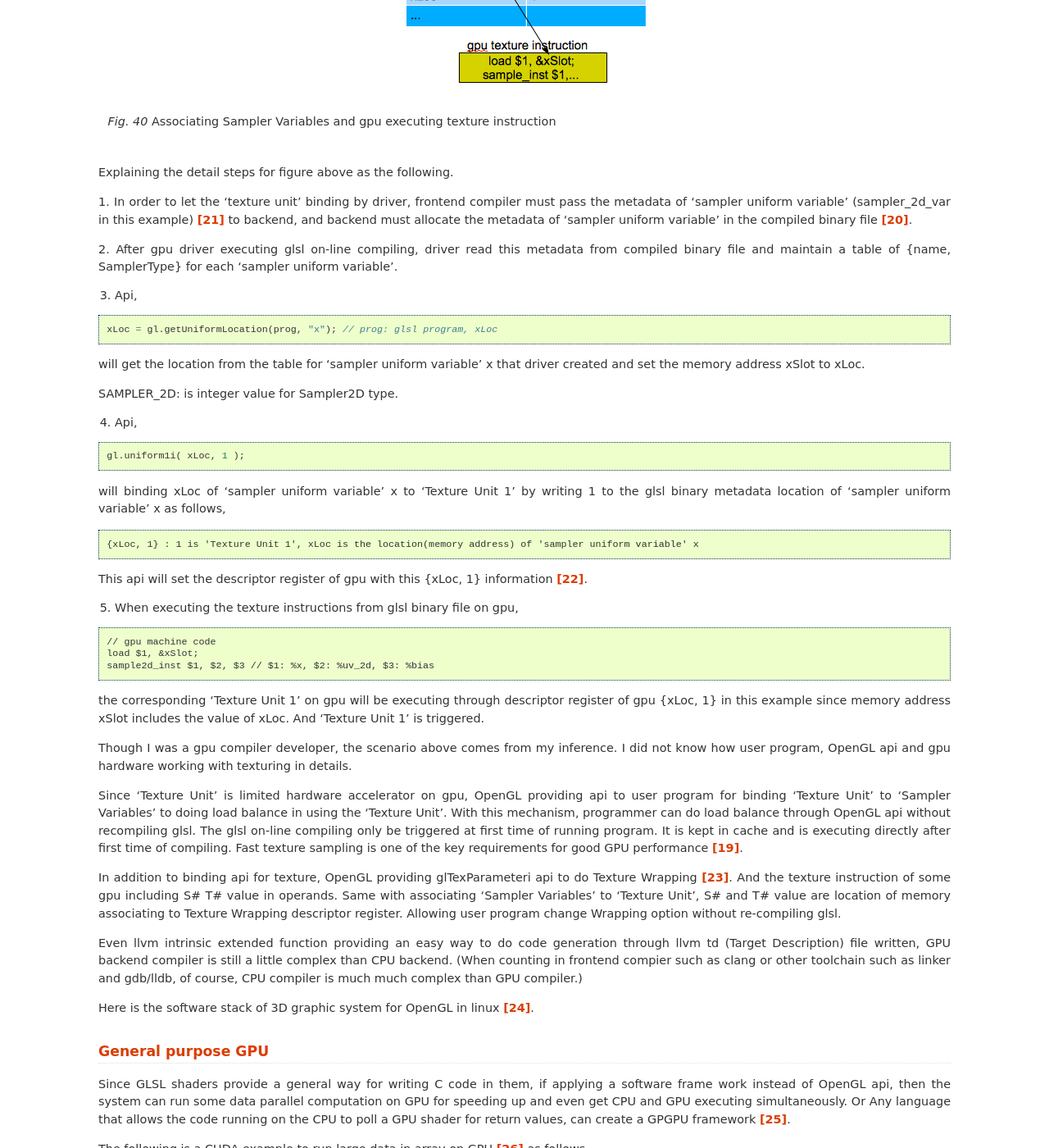
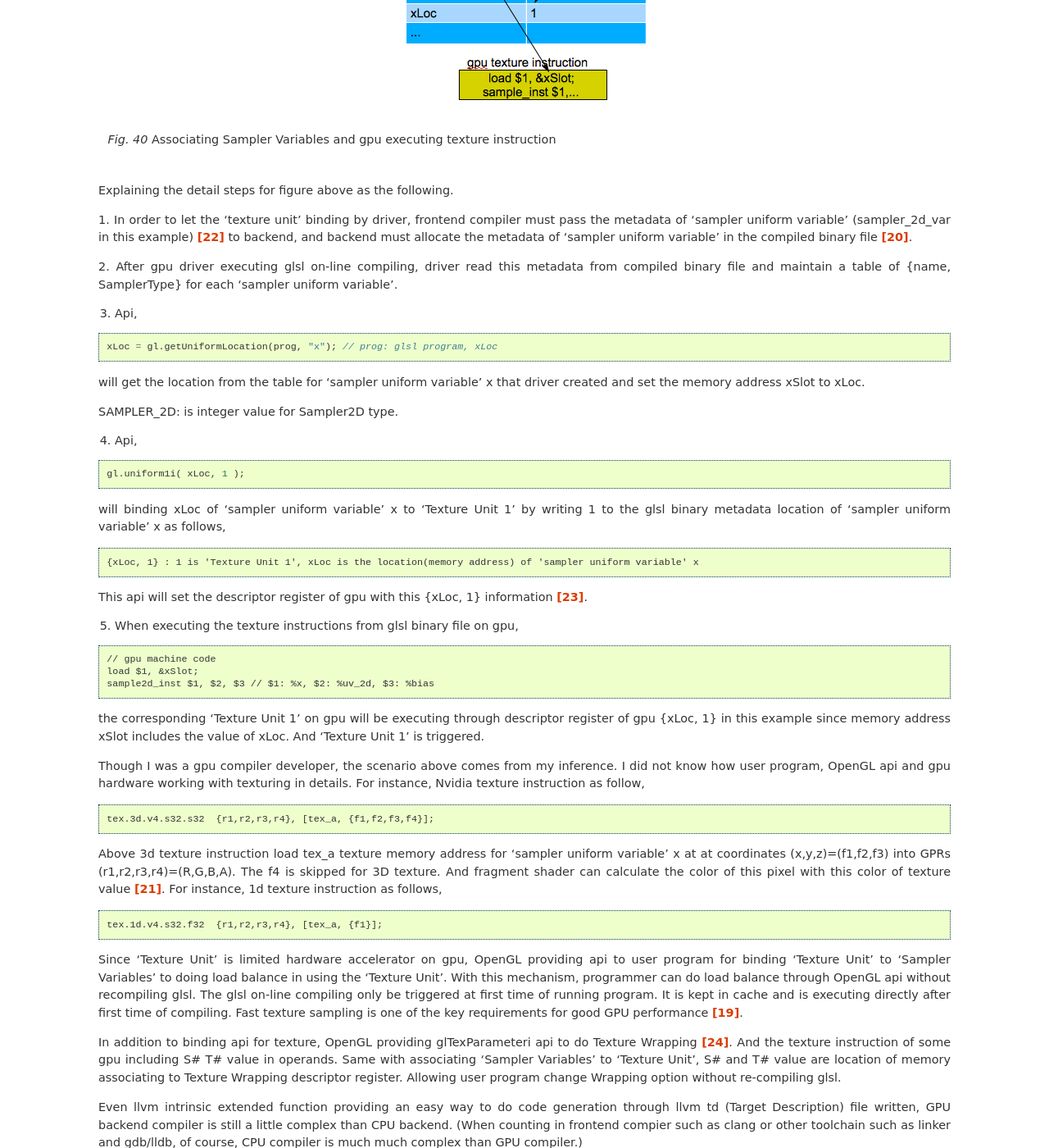
Before and after one commit to Jonathan2251/lbd, a Sphinx documentation site: the page built from source/gpu.rst, in a window 1280 px wide and 1400 px high, scrolled down 5383 px. Shown: the whole window at 82% size. Built offline with Sphinx 7.4.7, drawn with Linux system fonts in a browser that asks for light colours; pages that are not in the unit, such as notebooks, are missing from menus; some of the changed text lies outside the part shown.

Commit message:
example of nvidia tex instruction

```diff
--- a/source/gpu.rst
+++ b/source/gpu.rst
@@ -287,7 +287,21 @@ value of xLoc. And 'Texture Unit 1' is triggered.
 
 Though I was a gpu compiler developer, the scenario above comes from my inference.
 I did not know how user program, OpenGL api and gpu hardware working with
-texturing in details.
+texturing in details. For instance, Nvidia texture instruction as follow,
+
+.. code-block:: console
+
+  tex.3d.v4.s32.s32  {r1,r2,r3,r4}, [tex_a, {f1,f2,f3,f4}];
+
+Above 3d texture instruction load tex_a texture memory address for
+'sampler uniform variable' x at at coordinates (x,y,z)=(f1,f2,f3) into GPRs
+(r1,r2,r3,r4)=(R,G,B,A). The f4 is skipped for 3D texture.
+And fragment shader can calculate the color of this pixel with this color of
+texture value [#ptxtex]_. For instance, 1d texture instruction as follows,
+
+.. code-block:: console
+
+  tex.1d.v4.s32.f32  {r1,r2,r3,r4}, [tex_a, {f1}];
 
 Since 'Texture Unit' is limited hardware accelerator on gpu, OpenGL
 providing api to user program for binding 'Texture Unit' to 'Sampler Variables'
@@ -393,6 +407,16 @@ Now, you find llvm IR expanding from cpu to gpu becoming influentially more and
 more. And actually, llvm IR expanding from version 3.1 to now as I feel.
 
 
+Mesa3D
+-------
+
+The Mesa project began as an open-source implementation of the OpenGL
+specification - a system for rendering interactive 3D graphics.
+Over the years the project has grown to implement more graphics APIs, including
+OpenGL ES (versions 1, 2, 3), OpenCL, OpenMAX, VDPAU, VA API, XvMC and Vulkan.
+Here is the website [#mesa]_.
+
+
 .. [#Quantitative] Book Figure 4.13 of Computer Architecture: A Quantitative Approach 5th edition (The
        Morgan Kaufmann Series in Computer Architecture and Design)
 
@@ -438,6 +462,8 @@ more. And actually, llvm IR expanding from version 3.1 to now as I feel.
 
 .. [#metadata] This can be done by llvm metadata. http://llvm.org/docs/LangRef.html#namedmetadatastructure http://llvm.org/docs/LangRef.html#metadata
 
+.. [#ptxtex] page 84: tex instruction, p24: texture memory https://www.nvidia.com/content/CUDA-ptx_isa_1.4.pdf
+
 .. [#samplervar] The type of 'sampler uniform variable' called "sampler variables". http://math.hws.edu/graphicsbook/c6/s4.html
 
 .. [#descriptorreg] When performing a texture fetch, the addresses to read pixel data from are computed by reading the GPRs that hold the texture descriptor and the GPRs that hold the texture coordinates. It's mostly just general purpose memory fetching. https://www.gamedev.net/forums/topic/681503-texture-units/
--- a/source/install.rst
+++ b/source/install.rst
@@ -181,6 +181,8 @@ Install binutils by command ``brew install binutils`` as follows,
 
 .. code-block:: console
 
+  // get brew by the following ruby command if you don't have installed brew
+  118-165-77-214:~ Jonathan$ ruby -e "$(curl -fsSL https://raw.githubusercontent.com/Homebrew/install/master/install)" < /dev/null 2> /dev/null
   118-165-77-214:~ Jonathan$ brew install binutils
   ==> Downloading http://ftpmirror.gnu.org/binutils/binutils-2.22.tar.gz
   ######################################################################## 100.0%
```
Also changed, not shown: other parts of source/gpu.rst (+2 -0 lines).
